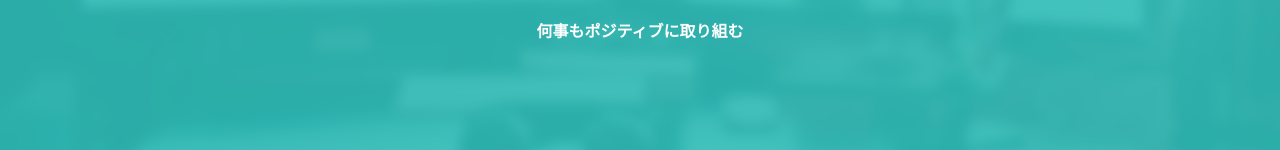
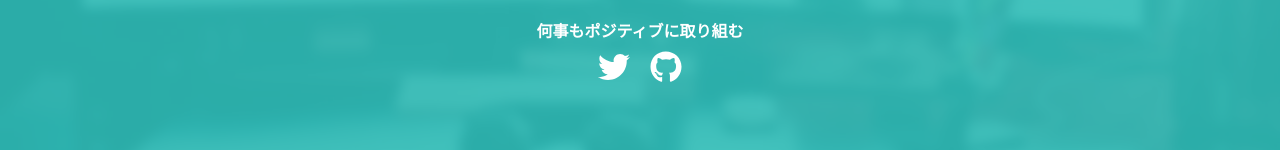
Before and after one commit to 0122takato/react-portfolio, a React (Create React App) app: page / in a window 1280 px wide. Shown: the part 497-647 px from the top of the page. Built offline with nearby package versions, Linux system fonts and the light colour scheme.

Commit message:
アイコン追加2

```diff
--- a/src/components/Header.jsx
+++ b/src/components/Header.jsx
@@ -1,6 +1,8 @@
 // 画像をそれぞれimportします。パスに注意してください。
 import CoverImage from '../images/cover-image.jpg';
 import ProfileImage from '../images/profile-image.png';
+import { FaTwitter, FaGithub } from 'react-icons/fa';
+
 
 export const Header = () => {
     return (
@@ -17,10 +19,16 @@
                         <h3 className="title-text">何事もポジティブに取り組む</h3>
                         <ul className="social-icons">
                             <li className="icon-link">
-                                {/* TODO */}
+                                {/* リンク先(href)は任意のURLを設定してください */}
+                                <a href="https://twitter.com/">
+                                    <FaTwitter color="white" size="2rem" />
+                                </a>
                             </li>
                             <li className="icon-link">
-                                {/* TODO */}
+                                {/* リンク先(href)は任意のURLを設定してください */}
+                                <a href="https://github.com/">
+                                    <FaGithub color="white" size="2rem" />
+                                </a>
                             </li>
                         </ul>
                     </div>
```
